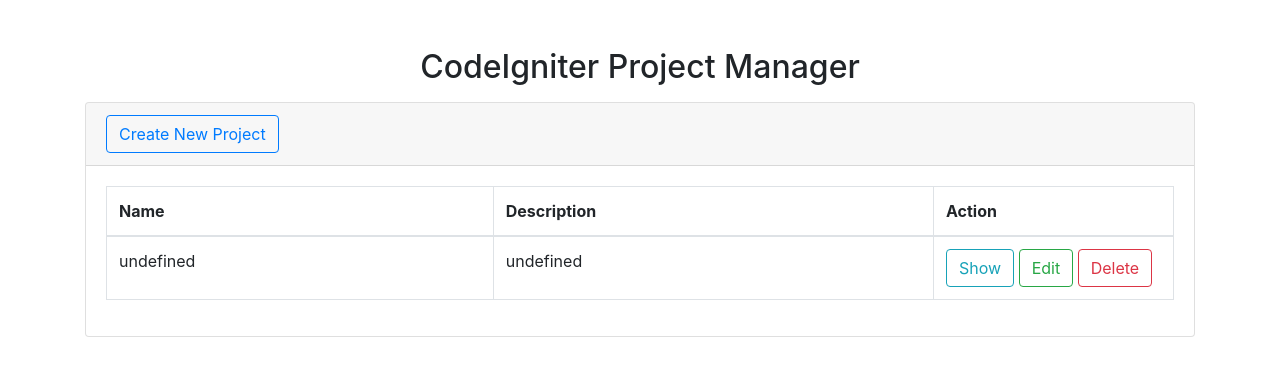
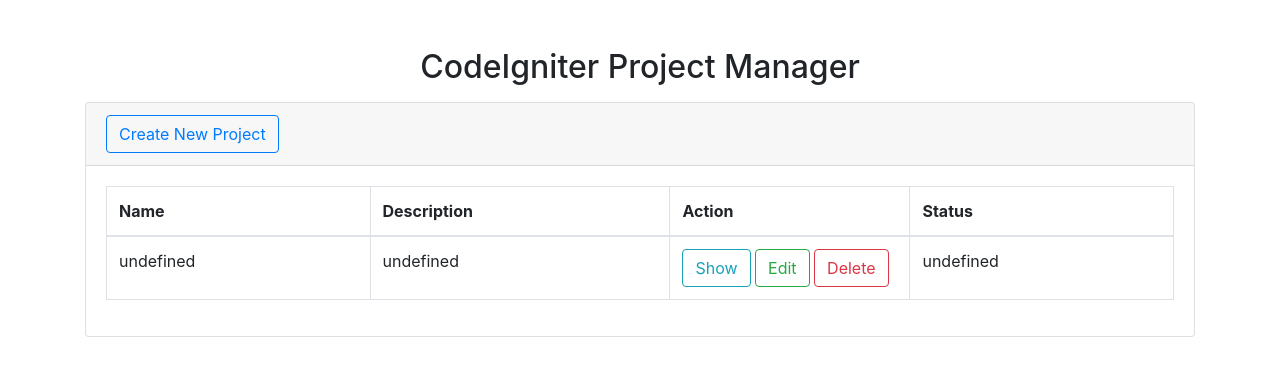
Before and after one commit to sanjeevjha882/project-manager-ajax, a CodeIgniter app: page /project_manager_ajax/ in a window 1280 px wide. Shown: the top 376 px of the page. Run offline with CodeIgniter, Linux system fonts and the light colour scheme; tables that the repository leaves empty or names only in its code hold one stand-in row (values such as "Sample post").

Commit message:
DB schema updated: status field added

```diff
--- a/application/controllers/Project.php
+++ b/application/controllers/Project.php
@@ -52,6 +52,7 @@ class Project extends CI_Controller
     {
         $this->form_validation->set_rules('name', 'Name', 'required');
         $this->form_validation->set_rules('description', 'Description', 'required');
+        $this->form_validation->set_rules('status', 'Status', 'required'); // Ensure status is required
 
         if (!$this->form_validation->run()) {
             http_response_code(412);
@@ -93,6 +94,7 @@ class Project extends CI_Controller
     {
         $this->form_validation->set_rules('name', 'Name', 'required');
         $this->form_validation->set_rules('description', 'Description', 'required');
+        $this->form_validation->set_rules('status', 'Status', 'required'); // Ensure status is required
 
         if (!$this->form_validation->run()) {
             http_response_code(412);
@@ -126,3 +128,4 @@ class Project extends CI_Controller
         }
     }
 }
+?>
--- a/application/models/Project_model.php
+++ b/application/models/Project_model.php
@@ -1,5 +1,4 @@
 <?php
-
 class Project_model extends CI_Model
 {
     public function __construct()
@@ -25,7 +24,8 @@ class Project_model extends CI_Model
     {
         $data = [
             'name' => $this->input->post('name', TRUE),
-            'description' => $this->input->post('description', TRUE)
+            'description' => $this->input->post('description', TRUE),
+            'status' => $this->input->post('status', TRUE)
         ];
 
         $result = $this->db->insert('projects', $data);
@@ -48,7 +48,8 @@ class Project_model extends CI_Model
     {
         $data = [
             'name' => $this->input->post('name', TRUE),
-            'description' => $this->input->post('description', TRUE)
+            'description' => $this->input->post('description', TRUE),
+            'status' => $this->input->post('status', TRUE)
         ];
 
         $this->db->where('id', $id);
--- a/application/views/projects.php
+++ b/application/views/projects.php
@@ -27,6 +27,7 @@
                             <th>Name</th>
                             <th>Description</th>
                             <th width="240px">Action</th>
+                            <th>Status</th>
                         </tr>
                     </thead>
                     <tbody id="projects-table-body"></tbody>
@@ -57,6 +58,13 @@
                             <label for="description">Description</label>
                             <textarea class="form-control" id="description" rows="3" name="description"></textarea>
                         </div>
+                        <div class="form-group">
+                            <label for="status">Status</label>
+                            <select class="form-select" name="status" id="status">
+                                <option value="Completed">Completed</option>
+                                <option value="In Completed">In Completed</option>
+                            </select>
+                        </div>
                         <button type="submit" class="btn btn-outline-primary" id="save-project-btn">Save
                             Project</button>
                     </form>
@@ -86,6 +94,7 @@
     </div>
 
     <script type="text/javascript">
+
         $(document).ready(function () {
             showAllProjects();
         });
@@ -109,6 +118,7 @@
                                     <button class="btn btn-outline-success" onclick="editProject(${project.id})">Edit</button>
                                     <button class="btn btn-outline-danger" onclick="destroyProject(${project.id})">Delete</button>
                                 </td>
+                                <td>${project.status}</td>
                             </tr>`;
                         tbody.append(projectRow);
                     });
@@ -136,6 +146,7 @@
             const data = {
                 name: $("#name").val(),
                 description: $("#description").val(),
+                status: $("#status").val()
             };
             $.ajax({
                 url: url,
@@ -150,6 +161,7 @@
                 },
                 error: function (response) {
                     toggleSaveButton(false);
+                    console.log(response)
                     displayValidationErrors(response, "#modal-alert-div");
                 }
             });
@@ -256,6 +268,7 @@
                 $(selector).html(errorHtml);
             }
         }
+
     </script>
 </body>
 
```
Also changed, not shown: .htaccess (added).
